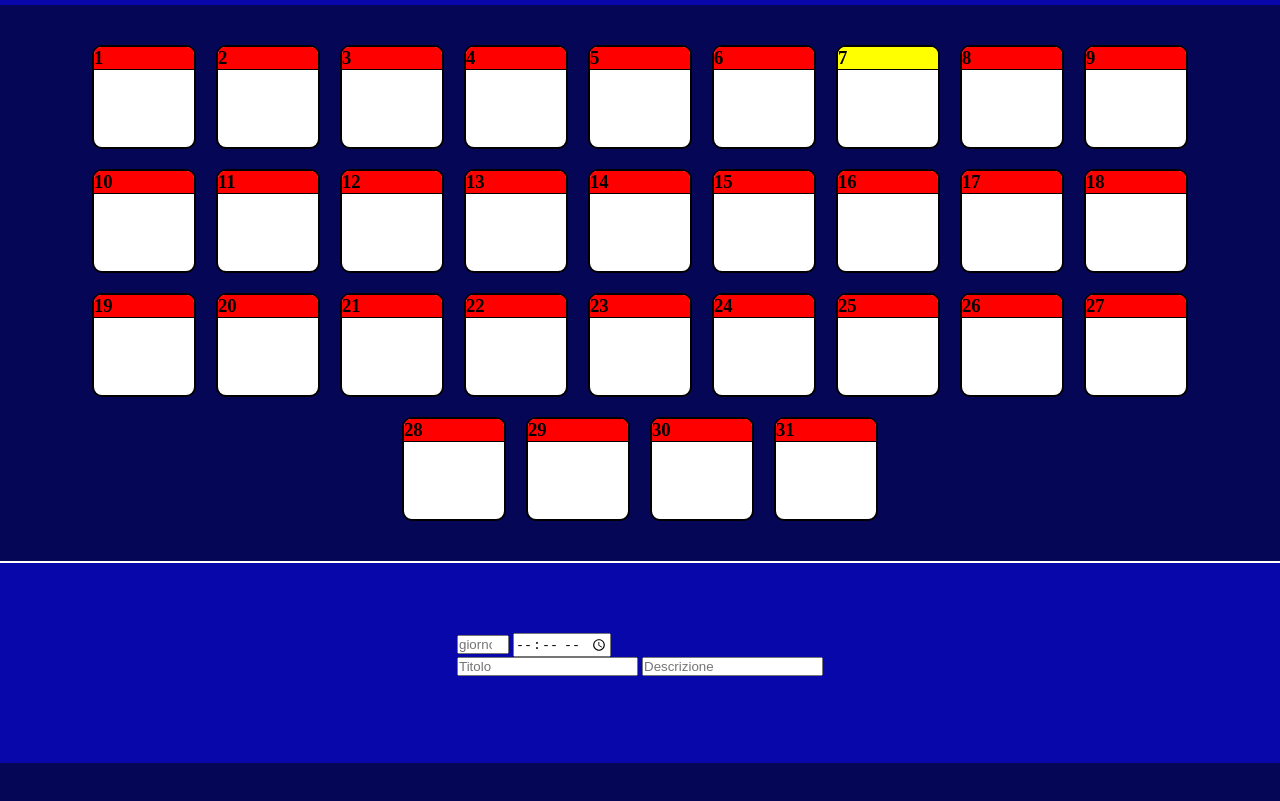
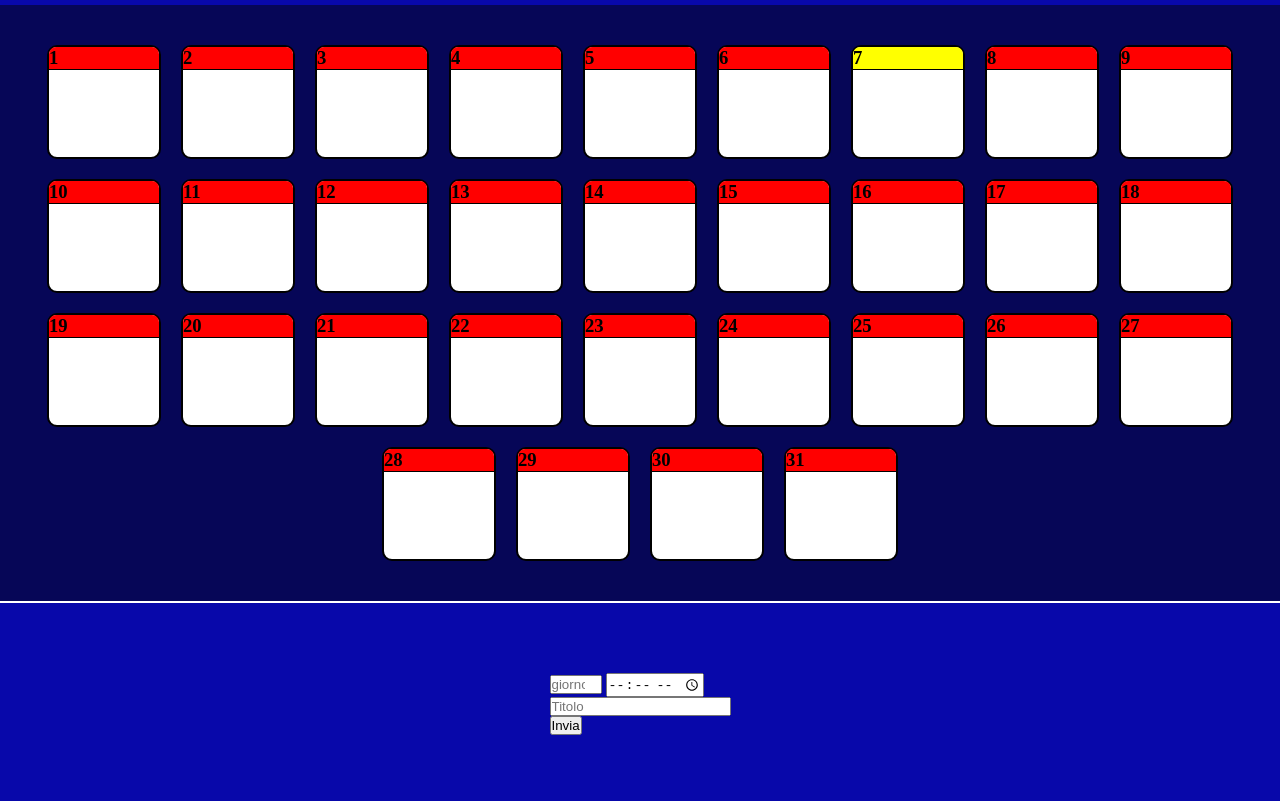
Before and after one commit to CORBIsr/Calendario, a plain HTML site: page index.html in a window 1280 px wide. Shown: the part 93-894 px from the top of the page. Before the commit the page ends 856 px from the top, so only its background shows below. Drawn offline with Linux system fonts and the light colour scheme.

Commit message:
Funzione di calendarizazione
Implementazione della funzione che permette di segnarsi gli impegni

```diff
--- a/script.js
+++ b/script.js
@@ -80,12 +80,29 @@ function inserisciInput(mese){
     const finestraInput = document.getElementById("inputFinestra")
     //console.log(finestraInput)
     finestraInput.innerHTML =
-        `<input type="number" title="data" placeholder="giorno" min="1" max="${mesi[mese].giorni}">
-            <input type="time" title="ora" id="Ora">
+        `   <input type="number" title="data" placeholder="giorno" id="giorno" min="1" max="${mesi[mese].giorni}">
+            <input type="time" title="ora" id="ora">
             <br>
-            <input type="text" id="Titolo" placeHolder="Titolo">
-            <input type="text" id="Descrizione" placeHolder="Descrizione">
-                                                `
+            <input type="text" id="titolo" placeHolder="Titolo">
+
+            <br>
+            <button onclick="settaImpegno()">Invia </button>`
+            //<input type="text" id="descrizione" placeHolder="Descrizione">
+
+}
+function settaImpegno(){
+    const InputGiorno = document.getElementById("giorno").value
+    const InputOra = document.getElementById("ora").value
+    const InputTitolo = document.getElementById("titolo").value
+    //const InputDescrizione = document.getElementById("descrizione").value
+
+    const caselle = document.getElementsByClassName("giorno")
+    caselle[InputGiorno-1].innerHTML += `<p>${InputOra}: ${InputTitolo}</p>`
+
+    console.log(InputGiorno)
+
+
+
 
 }
 
--- a/style.css
+++ b/style.css
@@ -45,8 +45,8 @@ body{
 
 }
 .giorno{
-    width: 100px;
-    height: 100px;
+    width: 110px;
+    height: 110px;
     background-color: white;
     border-radius: 10px;
     border: solid black 2px;
```
